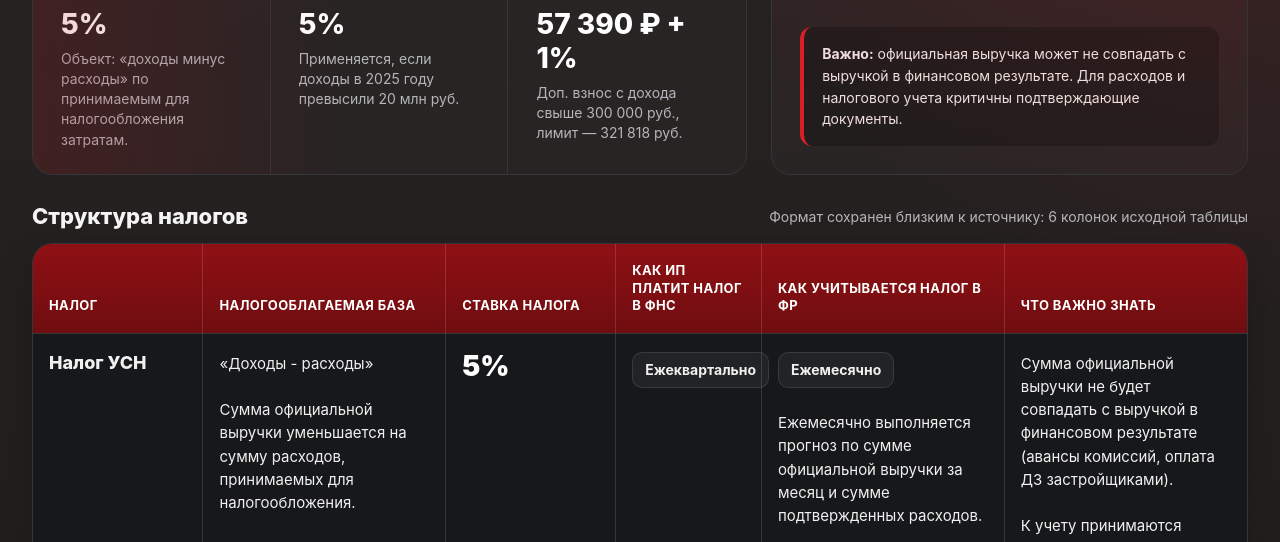
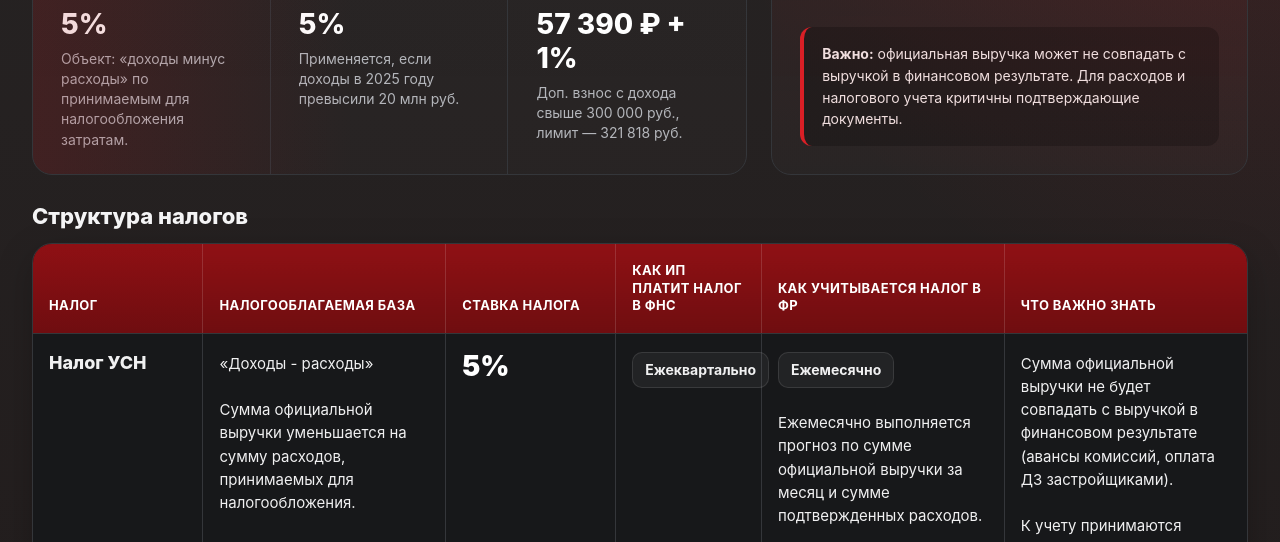
Before and after one commit to mvivanova-crypto/fin_infographics, a plain HTML site: page index.html in a window 1280 px wide. Shown: the part 258-800 px from the top of the page. Drawn offline with Linux system fonts and the light colour scheme.

Commit message:
Update index.html

```diff
--- a/index.html
+++ b/index.html
@@ -372,7 +372,6 @@
 
     <div class="section-title">
       <h2>Структура налогов</h2>
-      <div class="legend">Формат сохранен близким к источнику: 6 колонок исходной таблицы</div>
     </div>
 
     <section class="table-wrap">
```
